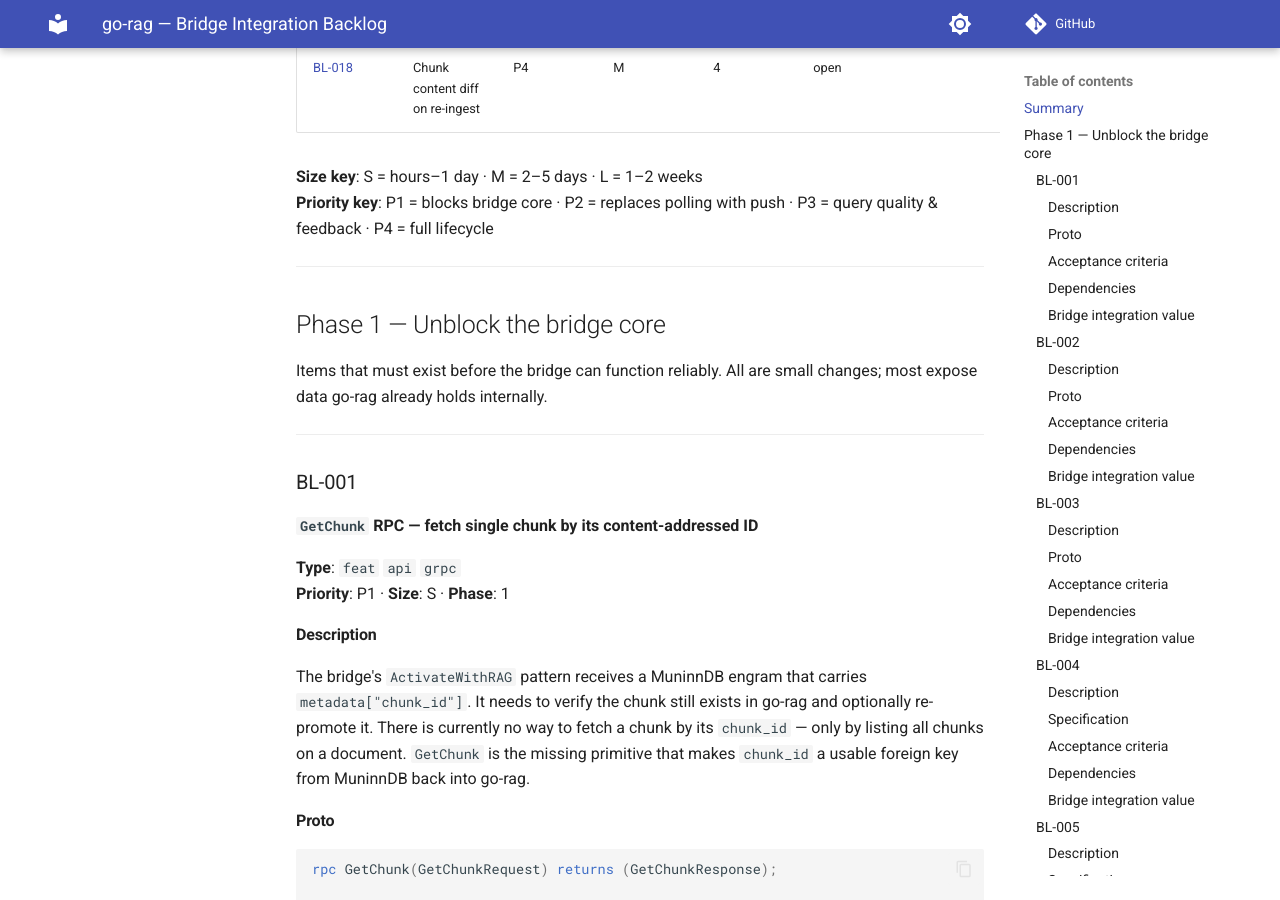
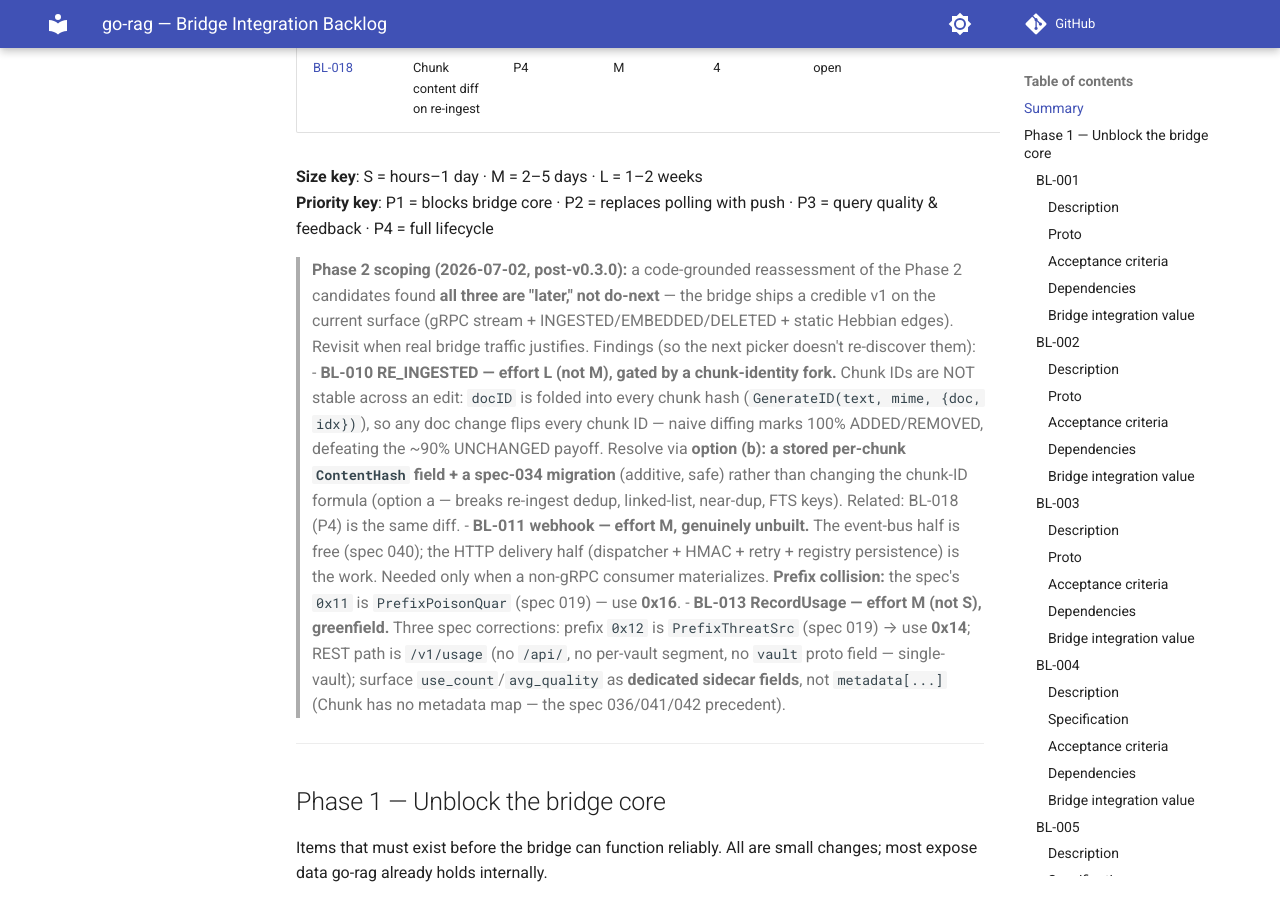
Before and after one commit to madeinoz67/go-rag, an MkDocs documentation site: the page built from docs/RFC-bridge-muninndb/go-rag-bridge-backlog.md, in a window 1280 px wide and 900 px high, scrolled down 3473 px. Built offline with MkDocs 1.6.1 and Material for MkDocs 9.7.7, drawn with Linux system fonts in a browser that asks for light colours; comment, search, counter and statistics services are not loaded.

Commit message:
docs(bridge): record Phase 2 scoping notes + note v0.3.0 shipped
Post-v0.3.0 housekeeping:
- go-rag-bridge-backlog.md: a Phase 2 scoping callout capturing the
  code-grounded findings — BL-010 is L (not M) + gated by a chunk-identity
  fork (docID folded into chunk hash; prefer additive per-chunk ContentHash +
  spec-034 migration over changing the ID formula); BL-011 is M unbuilt with
  a prefix collision (0x11 taken -> 0x16); BL-013 is M greenfield with three
  spec corrections (0x12 taken -> 0x14; REST path /v1/usage; sidecar fields
  not metadata map). All three are "later" — revisit on real demand.
- bridge-map-post-review.md §7: "Next" updated — v0.3.0 shipped 2026-07-02
  (Phase 1 complete); Phase 2 all "later"; no v1.0.0 yet.

```diff
--- a/docs/RFC-bridge-muninndb/go-rag-bridge-backlog.md
+++ b/docs/RFC-bridge-muninndb/go-rag-bridge-backlog.md
@@ -37,6 +37,11 @@ Backlog items required for effective integration between go-rag and MuninnDB via
 
 **Size key**: S = hours–1 day · M = 2–5 days · L = 1–2 weeks
 **Priority key**: P1 = blocks bridge core · P2 = replaces polling with push · P3 = query quality & feedback · P4 = full lifecycle
+
+> **Phase 2 scoping (2026-07-02, post-v0.3.0):** a code-grounded reassessment of the Phase 2 candidates found **all three are "later," not do-next** — the bridge ships a credible v1 on the current surface (gRPC stream + INGESTED/EMBEDDED/DELETED + static Hebbian edges). Revisit when real bridge traffic justifies. Findings (so the next picker doesn't re-discover them):
+> - **BL-010 RE_INGESTED — effort L (not M), gated by a chunk-identity fork.** Chunk IDs are NOT stable across an edit: `docID` is folded into every chunk hash (`GenerateID(text, mime, {doc, idx})`), so any doc change flips every chunk ID — naive diffing marks 100% ADDED/REMOVED, defeating the ~90% UNCHANGED payoff. Resolve via **option (b): a stored per-chunk `ContentHash` field + a spec-034 migration** (additive, safe) rather than changing the chunk-ID formula (option a — breaks re-ingest dedup, linked-list, near-dup, FTS keys). Related: BL-018 (P4) is the same diff.
+> - **BL-011 webhook — effort M, genuinely unbuilt.** The event-bus half is free (spec 040); the HTTP delivery half (dispatcher + HMAC + retry + registry persistence) is the work. Needed only when a non-gRPC consumer materializes. **Prefix collision:** the spec's `0x11` is `PrefixPoisonQuar` (spec 019) — use **0x16**.
+> - **BL-013 RecordUsage — effort M (not S), greenfield.** Three spec corrections: prefix `0x12` is `PrefixThreatSrc` (spec 019) → use **0x14**; REST path is `/v1/usage` (no `/api/`, no per-vault segment, no `vault` proto field — single-vault); surface `use_count`/`avg_quality` as **dedicated sidecar fields**, not `metadata[...]` (Chunk has no metadata map — the spec 036/041/042 precedent).
 
 ---
 
```
Also changed, not shown: docs/RFC-bridge-muninndb/bridge-map-post-review.md (+1 -1 lines).
